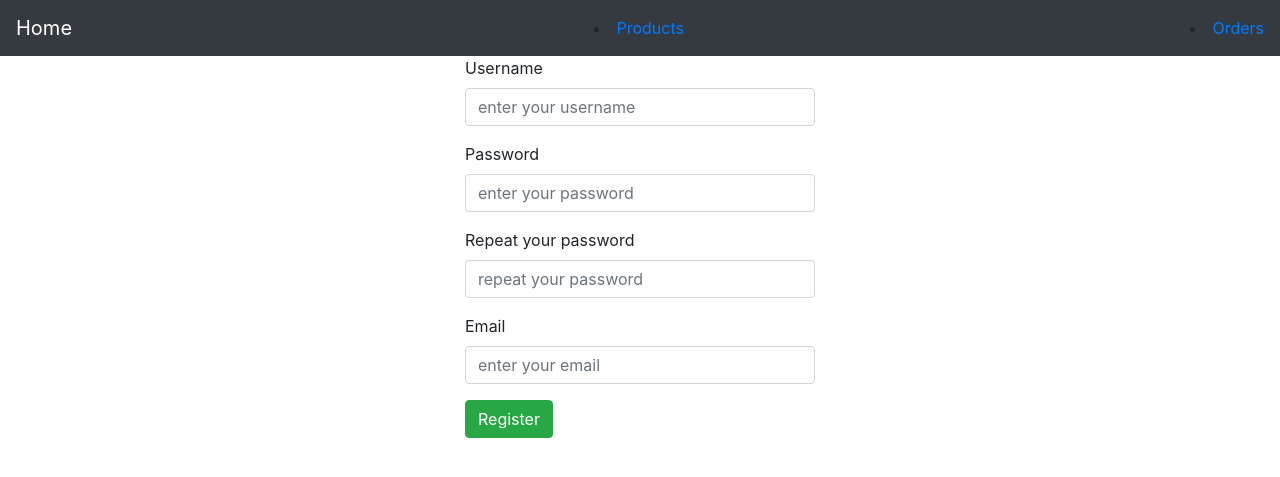
After one commit to milesivit/insSistemas, a Django app: template home/templates/accounts/register.html in a window 1280 px wide. The commit adds this page. Shown: the top 477 px of the page. Run offline with Django 3.2, Linux system fonts and the light colour scheme; the template is opened without the code that fills it, so the values that code supplies are empty; some libraries are stand-ins or nearby versions.

Commit message:
azul azul azul

```diff
--- /dev/null
+++ b/home/templates/accounts/register.html
@@ -0,0 +1,69 @@
+{% extends 'base.html' %}
+
+{% block title %} Registro {% endblock %}
+
+{% block content %}
+
+
+<div class="container">
+  <div class="row">
+    <div class="col-4"></div>
+    <div class="col-4">
+      <form method="post">
+        {% csrf_token %}
+        <div class="form-group">
+          <label for="username">Username</label>
+          <input
+            type="text"
+            name="username"
+            id="username"
+            class="form-control"
+            placeholder="enter your username"
+            aria-describedby="helpId"
+            required
+          >
+        </div>
+
+        <div class="form-group">
+          <label for="password1">Password</label>
+          <input
+            type="password"
+            name="password1"
+            id="password1"
+            class="form-control"
+            placeholder="enter your password"
+            required
+          >
+        </div>
+
+        <div class="form-group">
+          <label for="password2">Repeat your password</label>
+          <input
+            type="password"
+            name="password2"
+            id="password2"
+            class="form-control"
+            placeholder="repeat your password"
+            required
+          >
+        </div>
+
+        <div class="form-group">
+          <label for="email">Email</label>
+          <input
+            type="email"
+            name="email"
+            id="email"
+            class="form-control"
+            placeholder="enter your email"
+            required
+          >
+        </div>
+
+        <button type="submit" class="btn btn-success">Register</button>
+      </form>
+    </div>
+    <div class="col-4"></div>
+  </div>
+</div>
+{% endblock %}
--- a/home/templates/base.html
+++ b/home/templates/base.html
@@ -19,6 +19,16 @@
                 <a href="{% url 'order_list' %}">Orders</a>
             </li>
         </nav>
+        {% if messages %}
+          {% for message in messages %}
+              {%if message.tags == 'error' %}
+                  <div class="alert alert-danger" >{{message}}</div>
+              {% else %}
+                  <div class="alert alert-{{message.tags}}" >{{message}}</div>
+              {% endif %}
+          {% endfor %}
+      {% endif %}
+
     {% block content %} {% endblock %}
     <!-- Optional JavaScript -->
     <!-- jQuery first, then Popper.js, then Bootstrap JS -->
--- a/itec2025/urls.py
+++ b/itec2025/urls.py
@@ -19,5 +19,6 @@ from django.urls import include, path
 
 urlpatterns = [
     path('admin/', admin.site.urls),
-    path('products/', include('product.urls'))
+    path('products/', include('product.urls')),
+    path('', include('home.urls'))
 ]
```
Also changed, not shown: home/urls.py (added, +7 -0 lines), home/views.py (+32 -0 lines), home/templates/accounts/login.html (added), home/templates/accounts/logout.html (added).
